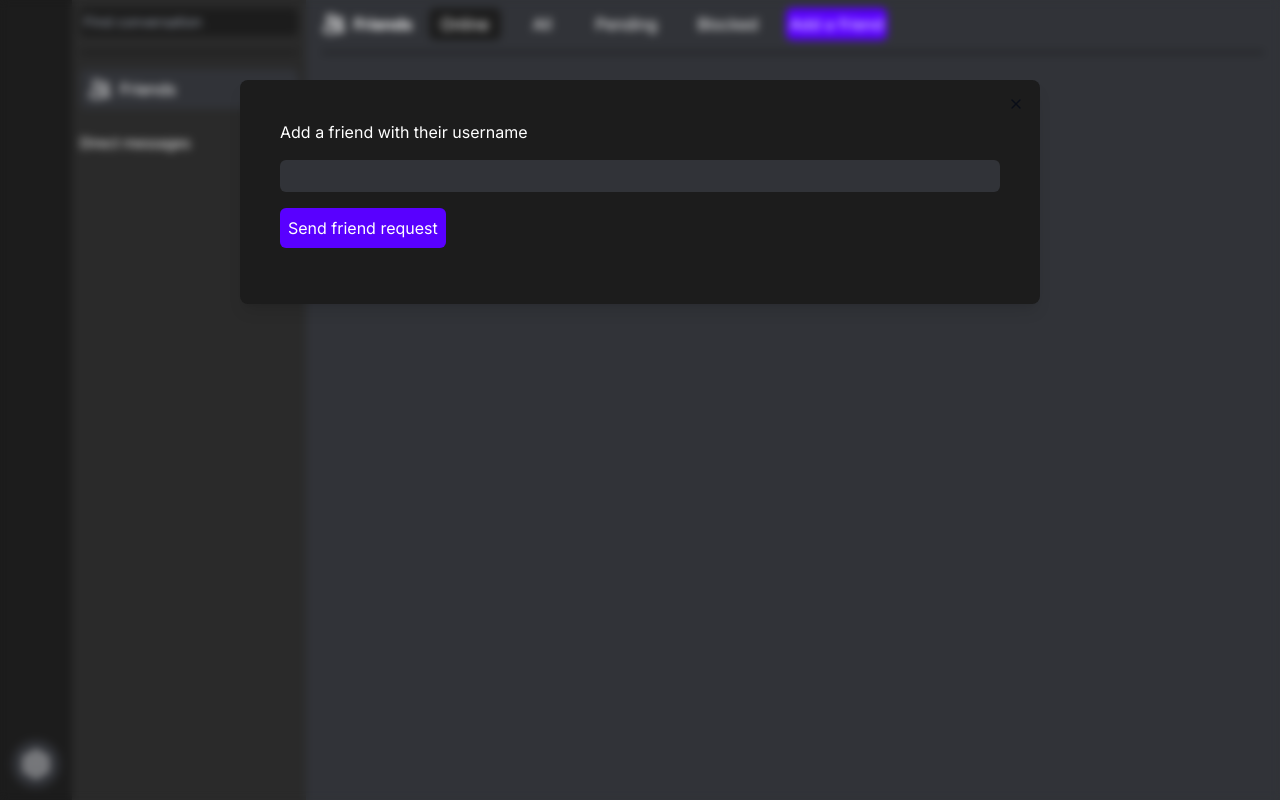
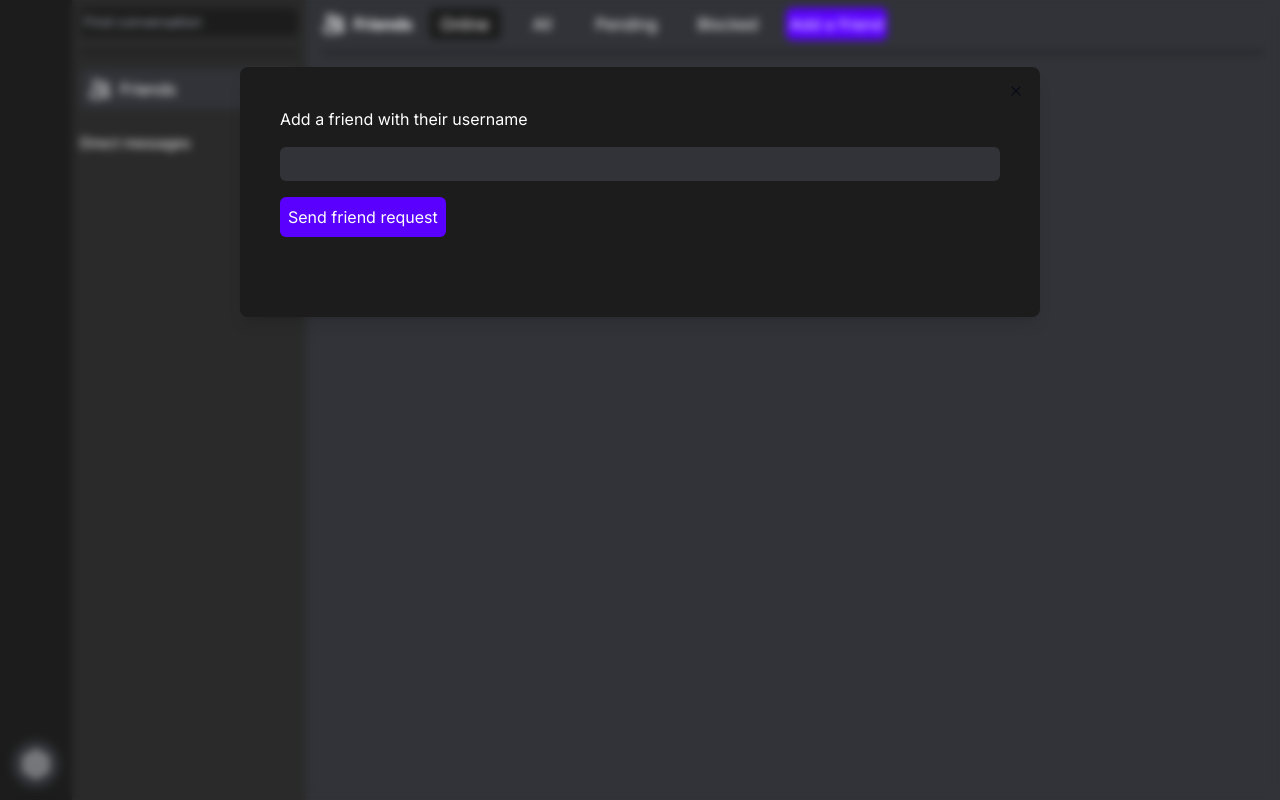
Before and after one commit to jakottelaar/Shaden-frontend, a Next.js app in the folder my-app/: page /home in a window 1280 px wide. Both pictures are taken after a click on the button "Add a friend". Built offline with nearby package versions, Linux system fonts and the light colour scheme; no server answers.

Commit message:
Updated add friend modal
Added error handling and ui feedback

```diff
--- a/my-app/components/AddFriendModal.tsx
+++ b/my-app/components/AddFriendModal.tsx
@@ -11,6 +11,7 @@ const AddFriendModal = () => {
   const handleFriendRequest = async () => {
     setResponseMessage("");
     try {
+      if (friendUsername !== "") {
         const response: { status: number } = await sentFriendRequest(
           axios,
           friendUsername,
@@ -26,6 +27,7 @@ const AddFriendModal = () => {
         setResponseMessage(
           statusMessages[response.status] || "Something went wrong",
         );
+      }
     } catch (error) {
       console.error("Network error:", error);
       setResponseMessage("Network error: Unable to send the request");
@@ -51,7 +53,13 @@ const AddFriendModal = () => {
         <div className="flex flex-col space-y-4 p-4">
           <h1 className="text-white">Add a friend with their username</h1>
           <input
-            className="rounded-md bg-primary-100 px-2 py-1 text-white outline-none"
+            className={`rounded-md border bg-primary-100 px-2 py-1 text-white outline-none ${
+              responseMessage === "Friend request sent!"
+                ? "border-green-500"
+                : responseMessage === ""
+                ? "border-transparent"
+                : "border-red-500"
+            }`}
             onChange={(e) => setFriendUsername(e.target.value)}
           />
           <button
@@ -60,7 +68,19 @@ const AddFriendModal = () => {
           >
             Send friend request
           </button>
-          <p className={messageClass}>{responseMessage}</p>
+          <div className="text-6 h-6 overflow-hidden transition-opacity">
+            <p
+              className={`${
+                responseMessage
+                  ? responseMessage === "Friend request sent!"
+                    ? "text-green-500"
+                    : "text-red-500"
+                  : "invisible"
+              } opacity-100 transition-opacity`}
+            >
+              {responseMessage}
+            </p>
+          </div>
         </div>
       </DialogContent>
     </Dialog>
```
Lines whose indentation alone changed are shown as unchanged.
